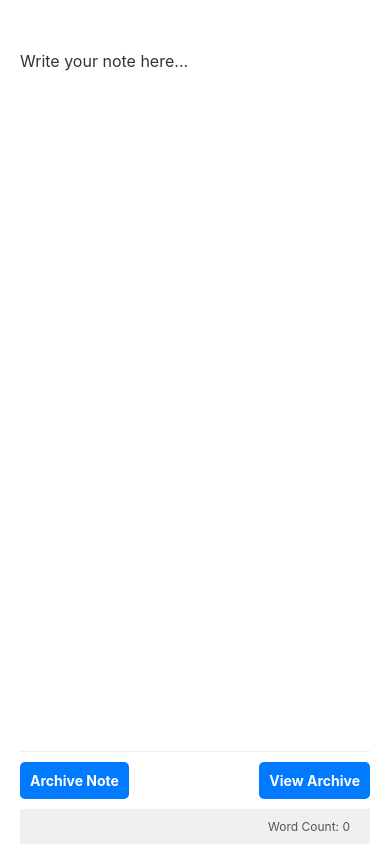
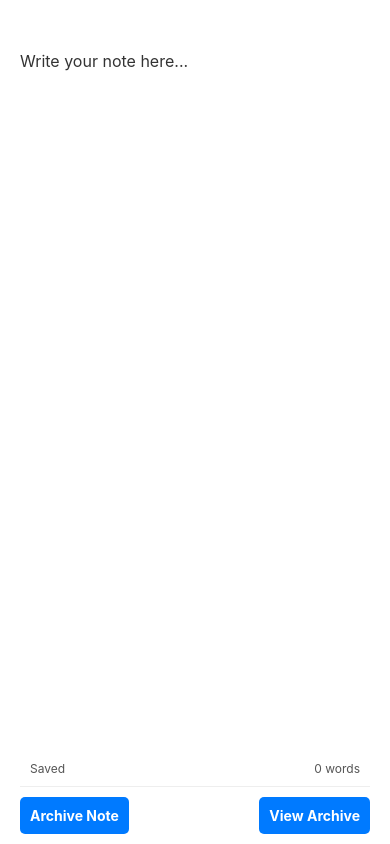
Before and after one commit to giacomo-folli/silo, a React Native app: screen / in a window 390 px wide. Built offline with nearby package versions, Linux system fonts and the light colour scheme.

Commit message:
refactor for code modularity

```diff
--- a/App.js
+++ b/App.js
@@ -1,101 +1,11 @@
+import NotePage from "@/components/pages/NotePage";
 import AsyncStorage from '@react-native-async-storage/async-storage';
 import React, { useEffect, useState } from 'react';
-import { ScrollView, StyleSheet, Text, TextInput, TouchableOpacity, View, PanResponder, Keyboard } from 'react-native';
+import { Keyboard, PanResponder } from 'react-native';
+import ArchivePage from "./components/pages/ArchivePage";
 
 const ARCHIVE_STORAGE_KEY = 'silo_notes_archive';
 const STORAGE_KEY = 'silo_note'; // Added STORAGE_KEY definition
-
-const styles = StyleSheet.create({
-  container: {
-    flex: 1,
-    backgroundColor: '#FFFFFF',
-    paddingTop: 50, // Add padding at the top for better spacing
-    paddingHorizontal: 20,
-  },
-  editorContainer: {
-    flex: 1,
-  },
-  noteInput: {
-    flex: 1,
-    fontSize: 16,
-    backgroundColor: '#FFFFFF',
-    lineHeight: 22,
-    color: '#333',
-    textAlignVertical: 'top', // Align text to the top on Android
-  },
-  buttonContainer: {
-    flexDirection: 'row',
-    justifyContent: 'space-between',
-    paddingVertical: 10,
-    borderTopWidth: 1,
-    borderTopColor: '#eee',
-  },
-  actionButton: {
-    padding: 10,
-    backgroundColor: '#007AFF',
-    borderRadius: 5,
-  },
-  actionButtonText: {
-    color: '#fff',
-    fontWeight: 'bold',
-  },
-  wordCountContainer: {
-    paddingHorizontal: 20,
-    paddingVertical: 10,
-    alignItems: 'flex-end',
-    backgroundColor: '#f0f0f0', // Match container background
-  },
-  wordCountText: {
-    fontSize: 12,
-    color: '#555',
-  },
-  archiveContainer: {
-    flex: 1,
-    backgroundColor: '#FFFFFF',
-    paddingTop: 50,
-    paddingHorizontal: 20,
-  },
-  archiveTitle: {
-    fontSize: 18,
-    marginBottom: 10,
-    fontWeight: 'bold',
-    color: '#333',
-  },
-  archivedNoteItem: {
-    paddingVertical: 15,
-    borderBottomWidth: 1,
-    borderBottomColor: '#EEEEEE',
-    backgroundColor: '#FFFFFF',
-    flexDirection: 'row', // Arrange text and delete button in a row
-    justifyContent: 'space-between', // Space out text and button
-    alignItems: 'center', // Vertically center items
-  },
-  archivedNoteText: {
-    fontSize: 14,
-    color: '#333',
-  },
-  backButton: {
-    marginTop: 20,
-    padding: 10,
-    alignItems: 'center',
-  },
-  backButtonText: {
-    fontSize: 14,
-    color: '#007AFF',
-  },
-  deleteButton: {
-    backgroundColor: 'red',
-    justifyContent: 'center',
-    alignItems: 'center',
-    paddingHorizontal: 15,
-    borderRadius: 5,
-    marginLeft: 10, // Add space between text and delete button
-  },
-  deleteButtonText: {
-    color: '#fff',
-    fontWeight: 'bold',
-  },
-});
 
 export default function App() {
   const [currentNote, setCurrentNote] = useState('');
@@ -181,50 +91,25 @@ export default function App() {
   // Render the UI based on whether the archive is being shown
   if (showArchive) {
     return (
-      <View style={styles.archiveContainer}>
-        <Text style={styles.archiveTitle}>Archived Notes</Text>
-        <ScrollView>
-          {archivedNotes.map((note) => (
-            <View key={note.id} style={styles.archivedNoteItem}>
-              <TouchableOpacity onPress={() => loadArchivedNote(note)}>
-                <Text style={styles.archivedNoteText}>{note.content.substring(0, 100)}...</Text>
-              </TouchableOpacity>
-              <TouchableOpacity onPress={() => deleteNote(note.id)} style={styles.deleteButton}>
-                <Text style={styles.deleteButtonText}>Delete</Text>
-              </TouchableOpacity>
-            </View>
-          ))}
-        </ScrollView>
-        <TouchableOpacity onPress={toggleArchive} style={styles.backButton}>
-          <Text style={styles.backButtonText}>Back to Editor</Text>
-        </TouchableOpacity>
-      </View>
+      <ArchivePage
+        archivedNotes={archivedNotes}
+        loadArchivedNote={loadArchivedNote}
+        deleteNote={deleteNote}
+        toggleArchive={toggleArchive}
+      />
     );
   }
 
   // Render the main editor view
   return (
-    <View style={styles.container} {...panResponder.panHandlers} >
-      <TextInput
-        style={styles.noteInput}
-        multiline
-        placeholder="Write your note here..."
-        value={currentNote}
-        onChangeText={setCurrentNote}
-        textAlignVertical='top' // Ensure text starts at the top
-      />
-      <View style={styles.buttonContainer}>
-        <TouchableOpacity onPress={archiveNote} style={styles.actionButton}>
-          <Text style={styles.actionButtonText}>Archive Note</Text>
-        </TouchableOpacity>
-        <TouchableOpacity onPress={toggleArchive} style={styles.actionButton}>
-          <Text style={styles.actionButtonText}>View Archive</Text>
-        </TouchableOpacity>
-      </View>
-      <View style={styles.wordCountContainer}>
-        <Text style={styles.wordCountText}>Word Count: {wordCount}</Text>
-      </View>
-    </View>
+    <NotePage
+      currentNote={currentNote}
+      setCurrentNote={setCurrentNote}
+      wordCount={wordCount}
+      archiveNote={archiveNote}
+      toggleArchive={toggleArchive}
+      panResponder={panResponder}
+    />
   );
 
 }
--- /dev/null
+++ b/components/pages/ArchivePage.tsx
@@ -0,0 +1,30 @@
+import { styles } from "@/styles/styles";
+import { ScrollView, Text, TouchableOpacity, View } from "react-native";
+
+interface ArchivePageProps {
+  archivedNotes: any[]; // TODO: fix this type
+  loadArchivedNote: (note: any) => void;
+  deleteNote: (id: string) => void;
+  toggleArchive: () => void;
+}
+
+export default function ArchivePage({ archivedNotes, loadArchivedNote, deleteNote, toggleArchive }: ArchivePageProps) {
+  return <View style={styles.archiveContainer}>
+    <Text style={styles.archiveTitle}>Archived Notes</Text>
+    <ScrollView>
+      {archivedNotes.map((note) => (
+        <View key={note.id} style={styles.archivedNoteItem}>
+          <TouchableOpacity onPress={() => loadArchivedNote(note)}>
+            <Text style={styles.archivedNoteText}>{note.content.substring(0, 100)}...</Text>
+          </TouchableOpacity>
+          <TouchableOpacity onPress={() => deleteNote(note.id)} style={styles.deleteButton}>
+            <Text style={styles.deleteButtonText}>Delete</Text>
+          </TouchableOpacity>
+        </View>
+      ))}
+    </ScrollView>
+    <TouchableOpacity onPress={toggleArchive} style={styles.backButton}>
+      <Text style={styles.backButtonText}>Back to Editor</Text>
+    </TouchableOpacity>
+  </View>
+}
--- /dev/null
+++ b/components/pages/NotePage.tsx
@@ -0,0 +1,38 @@
+import { styles } from "@/styles/styles";
+import { Text, TextInput, TouchableOpacity, View } from "react-native";
+
+interface NotePageProps {
+  currentNote: string;
+  setCurrentNote: (note: string) => void;
+  wordCount: number;
+  archiveNote: () => void;
+  toggleArchive: () => void;
+  panResponder: any; // TODO: fix this type
+}
+
+export default function NotePage({ currentNote, setCurrentNote, wordCount, archiveNote, toggleArchive, panResponder }: NotePageProps) {
+  return (
+    <View style={styles.container} {...panResponder.panHandlers} >
+      <TextInput
+        style={styles.noteInput}
+        multiline
+        placeholder="Write your note here..."
+        value={currentNote}
+        onChangeText={setCurrentNote}
+        textAlignVertical='top' // Ensure text starts at the top
+      />
+      <View style={styles.wordCountContainer}>
+        <Text style={styles.wordCountText}>Saved</Text>
+        <Text style={styles.wordCountText}>{wordCount == 1 ? `${wordCount} word` : `${wordCount} words`}</Text>
+      </View>
+      <View style={styles.buttonContainer}>
+        <TouchableOpacity onPress={archiveNote} style={styles.actionButton}>
+          <Text style={styles.actionButtonText}>Archive Note</Text>
+        </TouchableOpacity>
+        <TouchableOpacity onPress={toggleArchive} style={styles.actionButton}>
+          <Text style={styles.actionButtonText}>View Archive</Text>
+        </TouchableOpacity>
+      </View>
+    </View>
+  );
+}
--- /dev/null
+++ b/styles/styles.tsx
@@ -0,0 +1,94 @@
+import { StyleSheet } from 'react-native';
+
+export const styles = StyleSheet.create({
+    container: {
+      flex: 1,
+      backgroundColor: '#FFFFFF',
+      paddingTop: 50, // Add padding at the top for better spacing
+      paddingHorizontal: 20,
+    },
+    editorContainer: {
+      flex: 1,
+    },
+    noteInput: {
+      flex: 1,
+      fontSize: 16,
+      backgroundColor: '#FFFFFF',
+      lineHeight: 22,
+      color: '#333',
+      textAlignVertical: 'top', // Align text to the top on Android
+    },
+    buttonContainer: {
+      flexDirection: 'row',
+      justifyContent: 'space-between',
+      paddingVertical: 10,
+      borderTopWidth: 1,
+      borderTopColor: '#eee',
+    },
+    actionButton: {
+      padding: 10,
+      backgroundColor: '#007AFF',
+      borderRadius: 5,
+    },
+    actionButtonText: {
+      color: '#fff',
+      fontWeight: 'bold',
+    },
+    wordCountContainer: {
+      width: '100%',
+      paddingHorizontal: 10,
+      paddingVertical: 10,
+      flexDirection: 'row',
+      justifyContent: 'space-between',
+    },
+    wordCountText: {
+      fontSize: 12,
+      color: '#555',
+    },
+    archiveContainer: {
+      flex: 1,
+      backgroundColor: '#FFFFFF',
+      paddingTop: 50,
+      paddingHorizontal: 20,
+    },
+    archiveTitle: {
+      fontSize: 18,
+      marginBottom: 10,
+      fontWeight: 'bold',
+      color: '#333',
+    },
+    archivedNoteItem: {
+      paddingVertical: 15,
+      borderBottomWidth: 1,
+      borderBottomColor: '#EEEEEE',
+      backgroundColor: '#FFFFFF',
+      flexDirection: 'row', // Arrange text and delete button in a row
+      justifyContent: 'space-between', // Space out text and button
+      alignItems: 'center', // Vertically center items
+    },
+    archivedNoteText: {
+      fontSize: 14,
+      color: '#333',
+    },
+    backButton: {
+      marginTop: 20,
+      padding: 10,
+      alignItems: 'center',
+    },
+    backButtonText: {
+      fontSize: 14,
+      color: '#007AFF',
+    },
+    deleteButton: {
+      backgroundColor: 'red',
+      justifyContent: 'center',
+      alignItems: 'center',
+      paddingHorizontal: 15,
+      borderRadius: 5,
+      marginLeft: 10, // Add space between text and delete button
+    },
+    deleteButtonText: {
+      color: '#fff',
+      fontWeight: 'bold',
+    },
+  });
```
